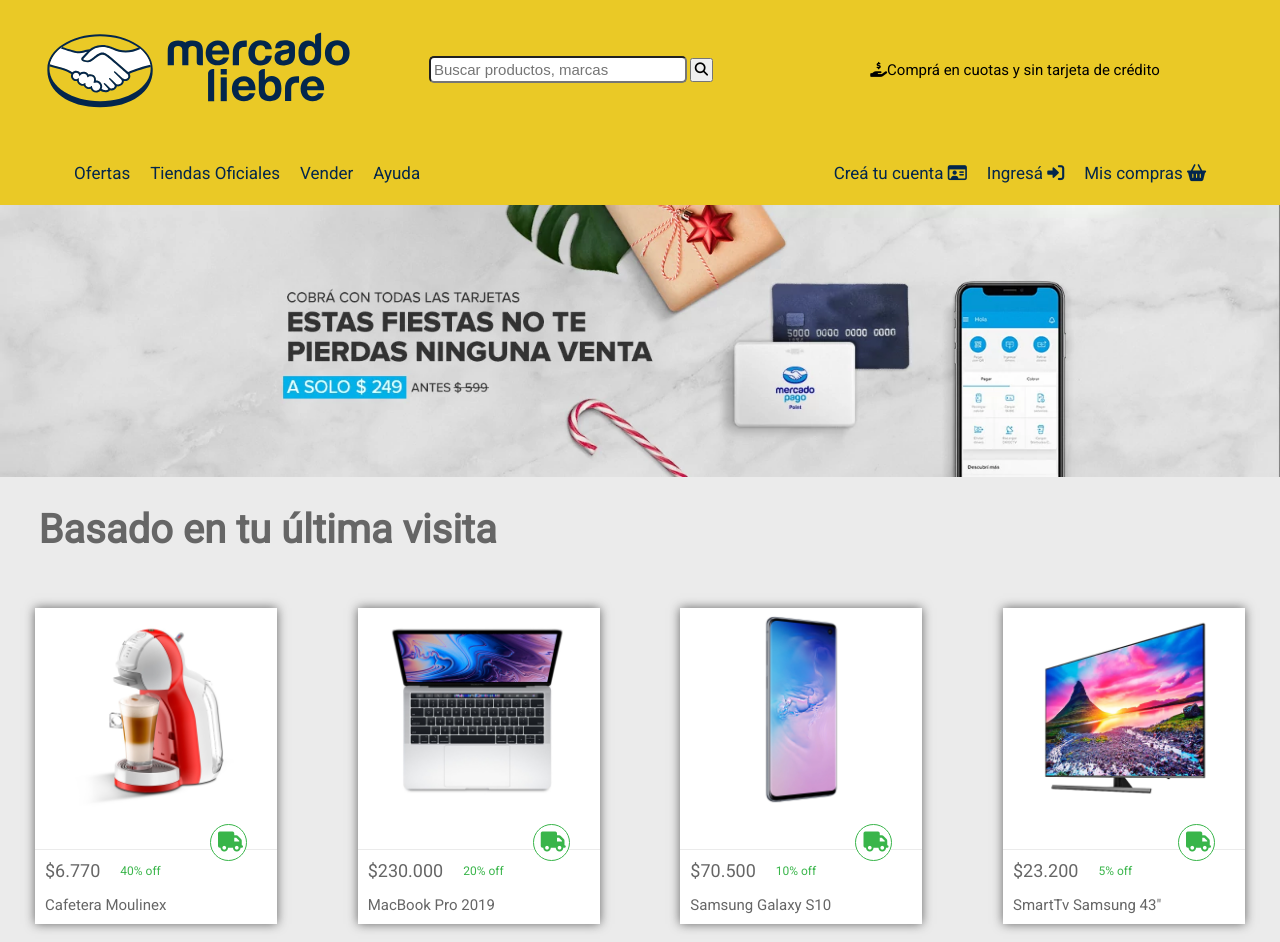
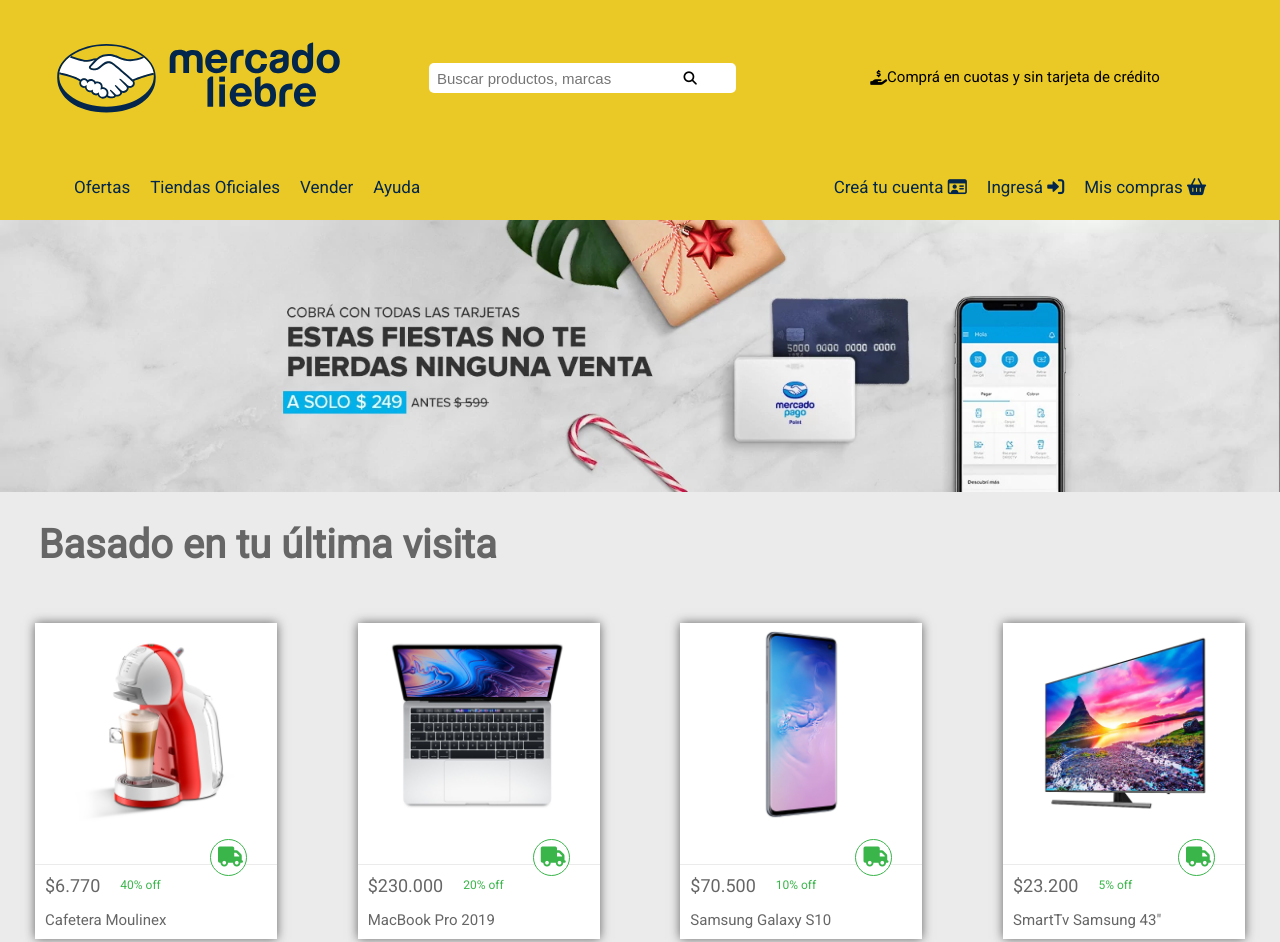
Before and after one commit to EugeniaToledo/mercado-liebre, a plain HTML site: page index.html in a window 1280 px wide. Shown: the top 942 px of the page. Drawn offline with Linux system fonts and the light colour scheme.

Commit message:
modifique el header

```diff
--- a/css/style.css
+++ b/css/style.css
@@ -21,33 +21,39 @@
 }
 
 .nav-header img {
-    width: 50%;
+    width: 50vw;
     margin: auto;
+    padding: 10px;
 }
 .search-bar-one{
     display: flex;
-    margin: 15px;
+    margin: 10px;
 }
 .search-bar {
-    margin: auto;
-    margin-left: 10px;
-    width: 50%;
+   display: flex;
+   width: 50vw;
+   justify-content: flex-start;
+   background-color: white;
+   padding: 5px;
+   margin-top: 5%;
+   margin-right: 5px;
+   height: 30px;
+   border-radius: 5px;
 }
 
 .search-bar input {
-    margin: auto;
-    width: 84%;
-    padding: 3px;
-    border-radius: 5px;
+   border: none;
+   width: 90%;
+   padding: 3px;
+   font-size: 0.65rem;
+   outline: none;
 }
 
-.search-bar i {
-    padding: 1px;
-}
 
 .search-bar button {
-    margin-left: -3px;
-    padding: 2px;
+    margin-left: 5px;
+    background-color: transparent;
+    border: none;
 }
 
 .to-buy {
@@ -425,14 +431,12 @@
         margin: 12px;
         width: 40%;
         display: flex;
+        margin-top: 5%;
     }
 
-    .search-bar input {
-        margin-left: -20px;
-    }
     .search-bar-one {
         display: flex;
-        justify-content: space-evenly;
+        justify-content: flex-start;
         margin: 15px -25px;
     }
 
@@ -680,7 +684,7 @@
 
     .search-bar {
         margin: 12px;
-
+        margin-top: 5%;
         display: flex;
     }
     .search-bar-format{
--- a/index.html
+++ b/index.html
@@ -17,7 +17,7 @@
             <div class="search-bar-format">
                 <div class="search-bar-one">
                     <img src="./images/logo-mercado-liebre.svg" alt="logo mercado libre" >
-                    <form class="search-bar"action="#" method="post">
+                    <form class="search-bar"action="./index.html" method="post">
                         <input type="text" name="search" placeholder="Buscar productos, marcas">
                         <button><i class="fa-solid fa-magnifying-glass"></i></button>
                     </form>
```
